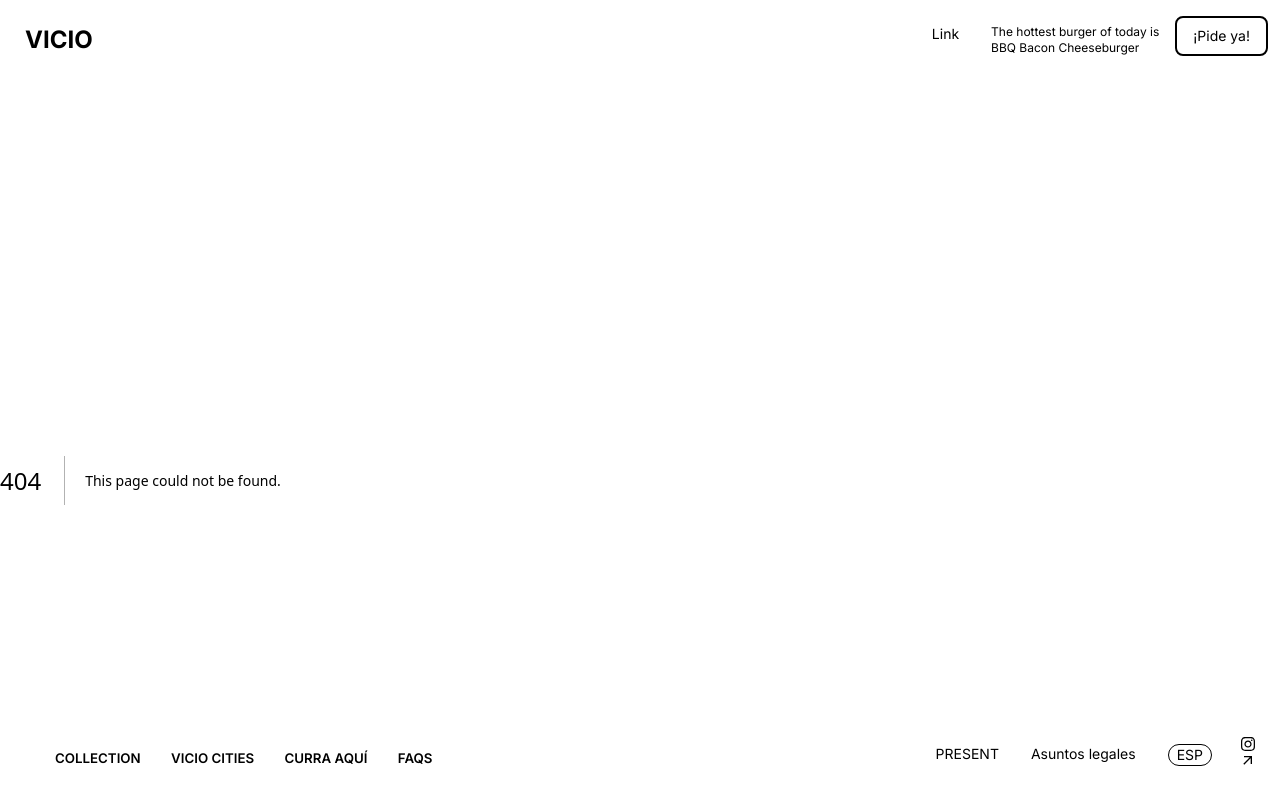
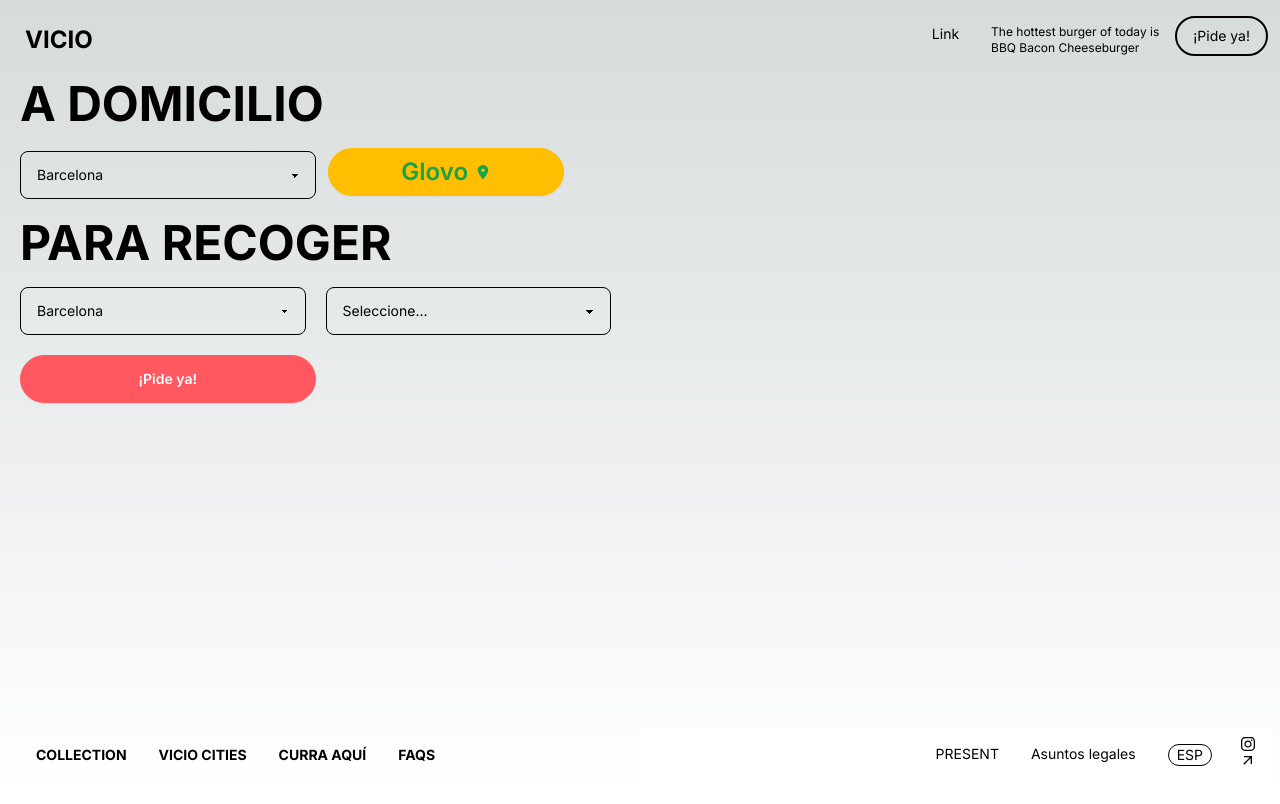
Before and after one commit to Shakib-Shajid/food-website, a Next.js app: page /pida-ya in a window 1280 px wide. Before the commit this address had no page. Shown: the top 804 px of the page. Built offline with nearby package versions, Linux system fonts and the light colour scheme.

Commit message:
search location added

```diff
--- /dev/null
+++ b/src/app/pida-ya/page.jsx
@@ -0,0 +1,64 @@
+import React from 'react';
+import { FaLocationDot } from "react-icons/fa6";
+
+
+const page = () => {
+    return (
+        <div className='ml-5 space-y-5'>
+            <h2 className='text-5xl font-bold'>A DOMICILIO</h2>
+
+            <div>
+                <select className="border border-black bg-transparent select select-bordered w-2/4 mr-3">
+                <option selected>Barcelona</option>
+                <option>Madrid</option>
+                <option>Palma de Mallorca</option>
+                <option>Sevilla</option>
+                <option>Terrassa</option>
+                <option>Málaga</option>
+                <option>Sant Cugat</option>
+                <option>Sabadell</option>
+                <option>Valencia </option>
+                <option>Alicante </option>
+                <option>Zaragoza</option>
+            </select>
+
+            <button className='btn btn-warning w-2/5 rounded-full text-green-600 text-2xl'>Glovo <FaLocationDot className='text-sm'/></button>
+            </div>
+
+            <h2 className='text-5xl font-bold'>PARA RECOGER</h2>
+
+            <div className='flex gap-5'>
+                <select className="border border-black bg-transparent select select-bordered w-full max-w-xs">
+                    <option selected>Barcelona</option>
+                    <option>Madrid</option>
+                    <option>Palma de Mallorca</option>
+                    <option>Sevilla</option>
+                    <option>Terrassa</option>
+                    <option>Málaga</option>
+                    <option>Sant Cugat</option>
+                    <option>Sabadell</option>
+                    <option>Valencia </option>
+                    <option>Alicante </option>
+                    <option>Zaragoza</option>
+                </select>
+
+                <select className="border border-black bg-transparent select select-bordered w-full">
+                    <option disabled selected>Seleccione...</option>
+                    <option>C. del Comte d'Urgell 204, 08036</option>
+                    <option>Carrer de Sant Joaquim, 2 08930</option>
+                    <option>Palma de Ctra. Reial 55, 08960, Sant Just Desvern</option>
+                    <option>C. Balmes 248, 08006</option>
+                    <option>C. de Corretger 9, 08003</option>
+                    <option>C. d'Eiximenis 11, 08030</option>
+                    <option>C. de Castelao 165, 08902</option>
+                    <option>Via Augusta 21, 08006</option>
+                </select>
+            </div>
+            <button className='btn btn-error text-white w-2/4 rounded-full '>¡Pide ya!</button>
+
+
+        </div>
+    );
+};
+
+export default page;
--- a/src/components/About.jsx
+++ b/src/components/About.jsx
@@ -1,6 +1,5 @@
 import Image from "next/image";
 import { FiArrowUpRight } from "react-icons/fi";
-import Text from "./Text";
 import Link from "next/link";
 
 const About = () => {
@@ -9,11 +8,11 @@ const About = () => {
             <div className="relative inline-block overflow-hidden group -left-28 -bottom-52">
 
                 <Link href="/about-us">
+                    <FiArrowUpRight className="absolute text-2xl top-0 transform transition-transform group-hover:rotate-90 duration-500" />
                     <span className="block transition-transform duration-300 ease-in-out group-hover:translate-y-full">
                         <h1 className="text-9xl font-extrabold">ABOUT US</h1>
                     </span>
 
-                    <FiArrowUpRight className="absolute text-2xl top-0 transform transition-transform group-hover:rotate-90 duration-500" />
 
 
                     <span className="absolute left-0 top-0  transform -translate-y-full transition-transform duration-300 ease-in-out group-hover:translate-y-0">
--- a/src/components/Shared/Footer.jsx
+++ b/src/components/Shared/Footer.jsx
@@ -1,4 +1,5 @@
 
+import Link from "next/link";
 import { FaInstagram } from "react-icons/fa6";
 import { MdArrowOutward } from "react-icons/md";
 
@@ -24,18 +25,18 @@ const Footer = () => {
                         </div>
                         <ul tabIndex={0}
                             className="menu menu-sm dropdown-content bg-base-100 rounded-box z-[1] mt-3 w-52 p-2 shadow">
-                            <li><a>COLLECTION</a></li>
-                            <li><a>VICIO CITIES</a></li>
+                            <li><Link href="/collection">COLLECTION</Link></li>
+                            <li><Link href="/vicio-cities">VICIO CITIES</Link></li>
                             <li><a>CURRA AQUÍ</a></li>
-                            <li><a>FAQS</a></li>
+                            <li><Link href="/faqs">FAQS</Link></li>
                         </ul>
                     </div>
-                    <div className="btn btn-ghost text-xl hidden lg:flex">
+                    <div className="font-bold ml-2 text-xl hidden lg:flex">
                         <ul className="menu menu-horizontal px-1">
-                            <li><a>COLLECTION</a></li>
-                            <li><a>VICIO CITIES</a></li>
+                            <li><Link href="/collection">COLLECTION</Link></li>
+                            <li><Link href="/vicio-cities">VICIO CITIES</Link></li>
                             <li><a>CURRA AQUÍ</a></li>
-                            <li><a>FAQS</a></li>
+                            <li><Link href="/faqs">FAQS</Link></li>
                         </ul>
                     </div>
                 </div>
@@ -68,10 +69,12 @@ const Footer = () => {
                                 </div>
                             </li>
 
-                            <div className="group mx-3">
-                                <FaInstagram className="text-base transform transition-transform duration-500 group-hover:rotate-90" />
-                                <MdArrowOutward className="text-base transform transition-transform duration-500 group-hover:-rotate-180" />
-                            </div>
+                            <Link target="_blank" href="https://www.instagram.com/">
+                                <div className="group mx-3">
+                                    <FaInstagram className="text-base transform transition-transform duration-500 group-hover:rotate-90" />
+                                    <MdArrowOutward className="text-base transform transition-transform duration-500 group-hover:-rotate-180" />
+                                </div>
+                            </Link>
                         </ul>
                     </div>
                 </div>
--- a/src/components/Shared/Navbar.jsx
+++ b/src/components/Shared/Navbar.jsx
@@ -10,7 +10,7 @@ const Navbar = () => {
                     <ul className="menu menu-horizontal px-1">
                         <li><a>Link</a></li>
                         <li className="text-xs"><a>The hottest burger of today is <br /> BBQ Bacon Cheeseburger</a></li>
-                        <li><button className="rounded-ss-btn border-black border-2 hover:bg-black hover:text-white">¡Pide ya!</button></li>
+                        <li><Link href="/pida-ya" className="rounded-full border-black border-2 hover:bg-black hover:text-white ">¡Pide ya!</Link></li>
                     </ul>
                 </div>
             </div>
```
